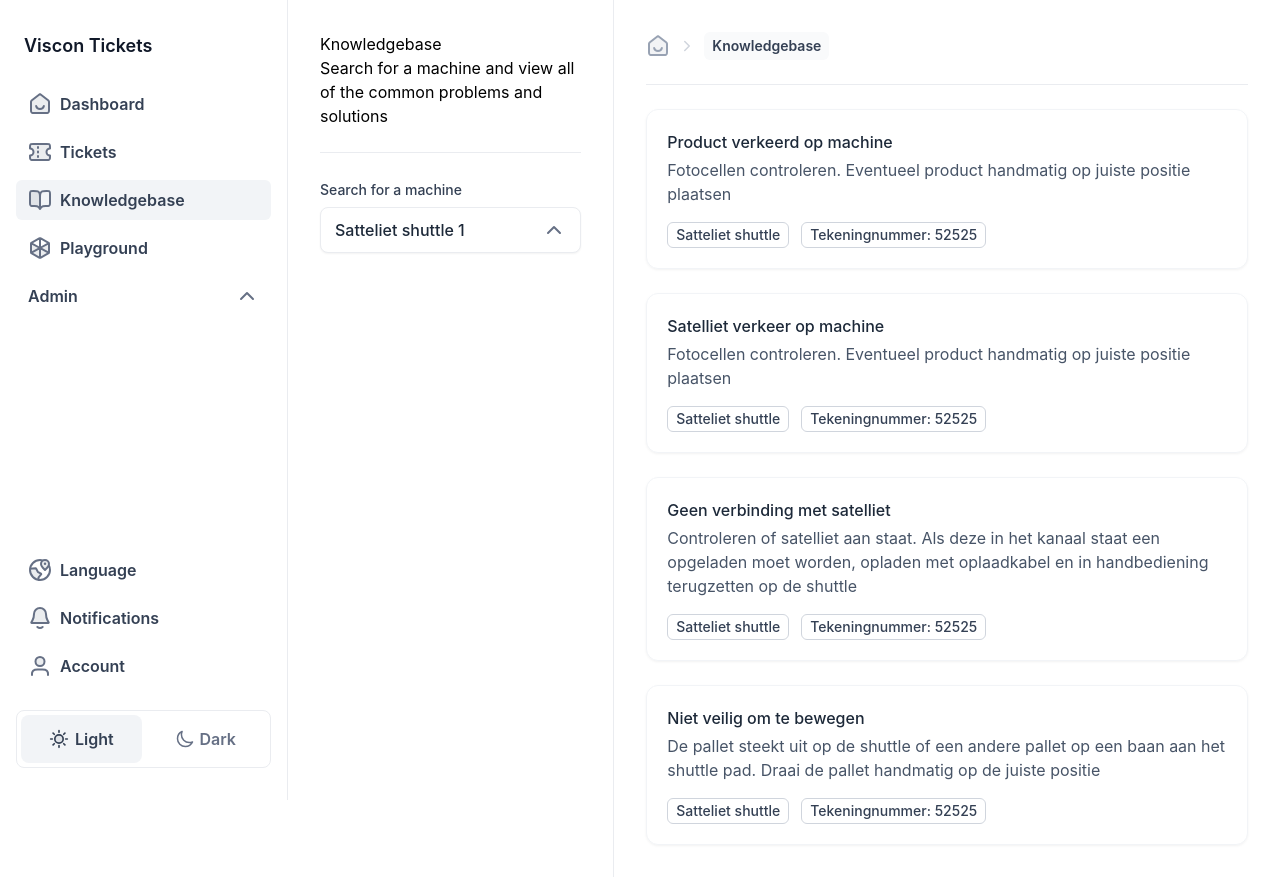
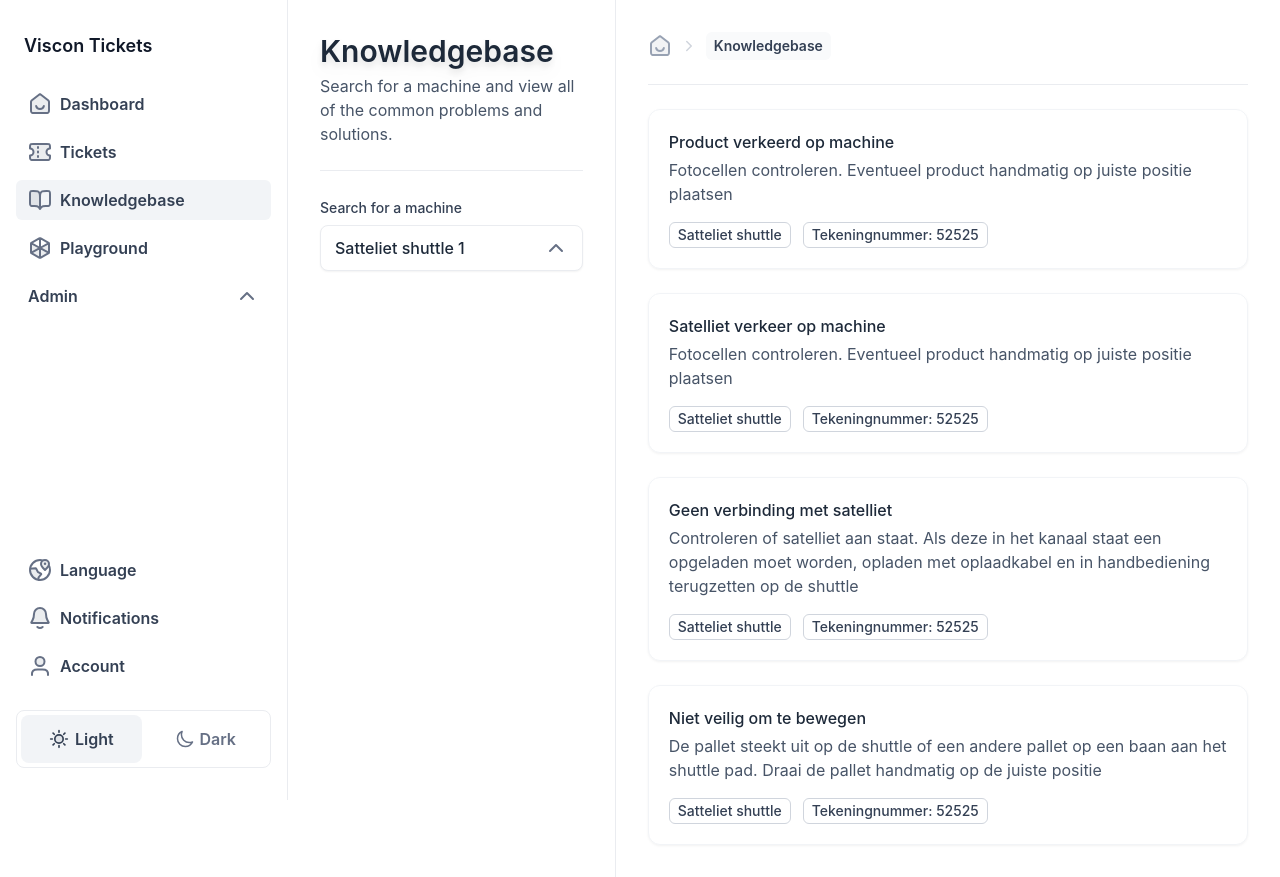
Before and after one commit to lucasprins/viscon-tickets, a React (Create React App) app: page /knowledgebase in a window 1280 px wide. Built offline with nearby package versions, Linux system fonts and the light colour scheme.

Commit message:
PageHeader component added

```diff
--- a/src/components/PageHeader/PageHeader.tsx
+++ b/src/components/PageHeader/PageHeader.tsx
@@ -1,7 +1,15 @@
 import React from 'react'
 
-export function PageHeader() {
+type PageHeaderProps = {
+  title: string,
+  subtitle?: string
+}
+
+export function PageHeader({ title, subtitle }: PageHeaderProps) {
   return (
-    <div>PageHeader</div>
+    <div className=' flex-row w-full'>
+      <h1 className=' text-display_sm font-semibold drop-shadow-lg text-gray-800 dark:text-dark-400 mb-1'>{title}</h1>
+      <p className=' text-md text-gray-600 dark:text-dark-300'>{subtitle}</p>
+    </div>
   )
 }
--- a/src/pages/Knowledgebase/Knowledgebase.tsx
+++ b/src/pages/Knowledgebase/Knowledgebase.tsx
@@ -4,6 +4,7 @@ import { Divider } from '../../components/Divider/Divider';
 import { DropdownSelectMachine } from '../../components/Dropdown/DropdownSelect';
 import Layout from '../../components/Layout/Layout';
 import { MachineSolutionList } from '../../components/MachineSolution/MachineSolutionList';
+import { PageHeader } from '../../components/PageHeader/PageHeader';
 
 var translations = require('./KnowledgebaseTranslations.json');
 
@@ -27,10 +28,8 @@ export function Knowledgebase() {
 			{/* Sidebar */}
 			<div className='flex flex-col gap-6 p-8 border-r border-gray-200 dark:border-dark-500'>
 				{/* Page Header Placeholder */}
-				<div>
-					<h1>Knowledgebase</h1>
-					<p>Search for a machine and view all of the common problems and solutions</p>
-				</div>
+				<PageHeader title='Knowledgebase'
+							subtitle='Search for a machine and view all of the common problems and solutions.'/>
 				<Divider />
 				<DropdownSelectMachine machines={machines} label={translations[language].search_machine} />
 			</div>
```
